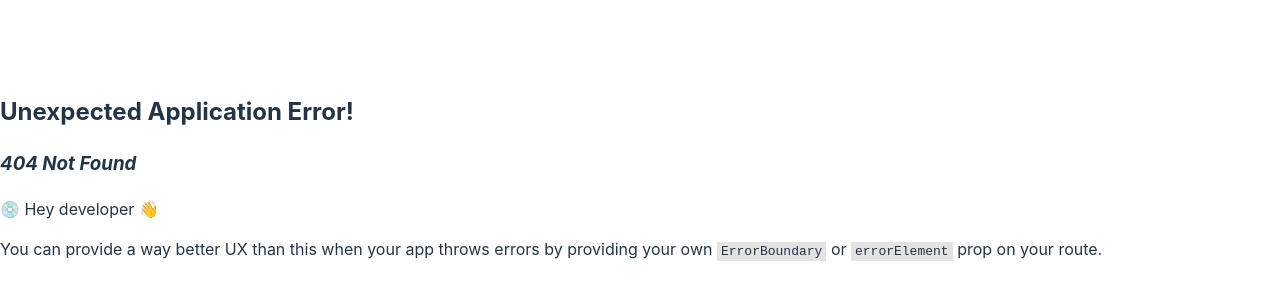
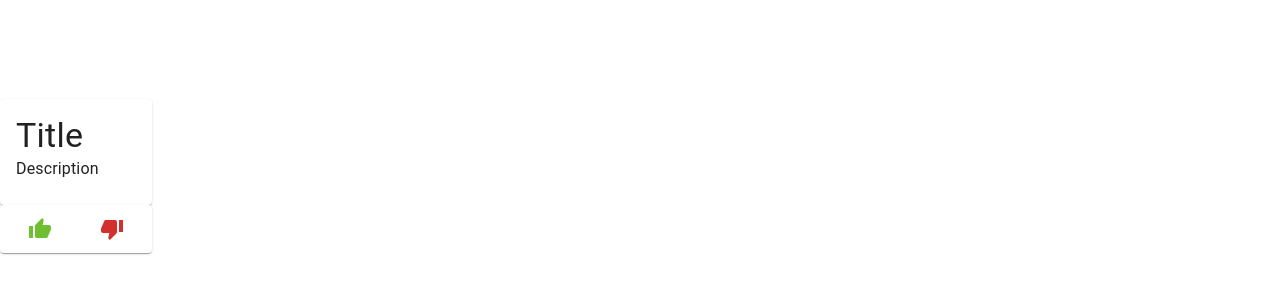
Before and after one commit to LandonDoyle7599/Selectly, a React (Vite) app in the folder frontend/: page /vote in a window 1280 px wide. Before the commit this address had no page. Shown: the part 224-524 px from the top of the page. Built offline with nearby package versions, Linux system fonts and the light colour scheme; grey boxes are pictures that could not be loaded.

Commit message:
votes with correct colors

```diff
--- a/frontend/src/App.tsx
+++ b/frontend/src/App.tsx
@@ -7,8 +7,8 @@ import {
 import { ApiContext } from "./contexts/api";
 import { Api } from "./lib/api";
 import CreateAccount from "./pages/CreateAccount";
-import { Demo } from "./pages/Demo";
 import { Login } from "./pages/Login";
+import { Demo } from "./pages/VotingPage";
 
 const router = createBrowserRouter([
   {
@@ -23,7 +23,7 @@ const router = createBrowserRouter([
         element: <CreateAccount />,
       },
       {
-        path: "demo",
+        path: "vote",
         element: <Demo />,
       },
     ],
--- a/frontend/src/components/ItemCard.tsx
+++ b/frontend/src/components/ItemCard.tsx
@@ -9,7 +9,7 @@ import Stack from "@mui/material/Stack";
 import Typography from "@mui/material/Typography";
 import React from "react";
 import { Link } from "react-router-dom";
-import { VoteType } from "../pages/Demo";
+import { VoteType } from "../pages/VotingPage";
 
 export type CardProps = {
   title: string;
@@ -18,8 +18,6 @@ export type CardProps = {
   id: number;
   handleVote: (vote: VoteType) => void;
 };
-
-// TODO: Votebox
 
 export const ItemCard = (props: CardProps) => {
   const { title, description, imageURL, id, handleVote } = props;
@@ -39,20 +37,31 @@ export const ItemCard = (props: CardProps) => {
       <Card>
         <CardActions>
           <Button
+            sx={{
+              ":hover": {
+                bgcolor: "#BDE89B",
+                color: "6FC030",
+              },
+            }}
             size="small"
             color="primary"
             onClick={() => handleVote("like")}
           >
-            <ThumbUpIcon />
+            <ThumbUpIcon htmlColor="#6FC030" />
           </Button>
           <Button
+            sx={{
+              ":hover": {
+                bgcolor: "#E8AD9B",
+                color: "primary",
+              },
+            }}
             size="small"
             color="error"
             onClick={() => handleVote("dislike")}
           >
             <ThumbDownIcon />
           </Button>
-          {/* error for red */}
         </CardActions>
       </Card>
     </Stack>
```
Also changed, not shown: frontend/src/pages/VotingPage.tsx (renamed from frontend/src/pages/Demo.tsx).
